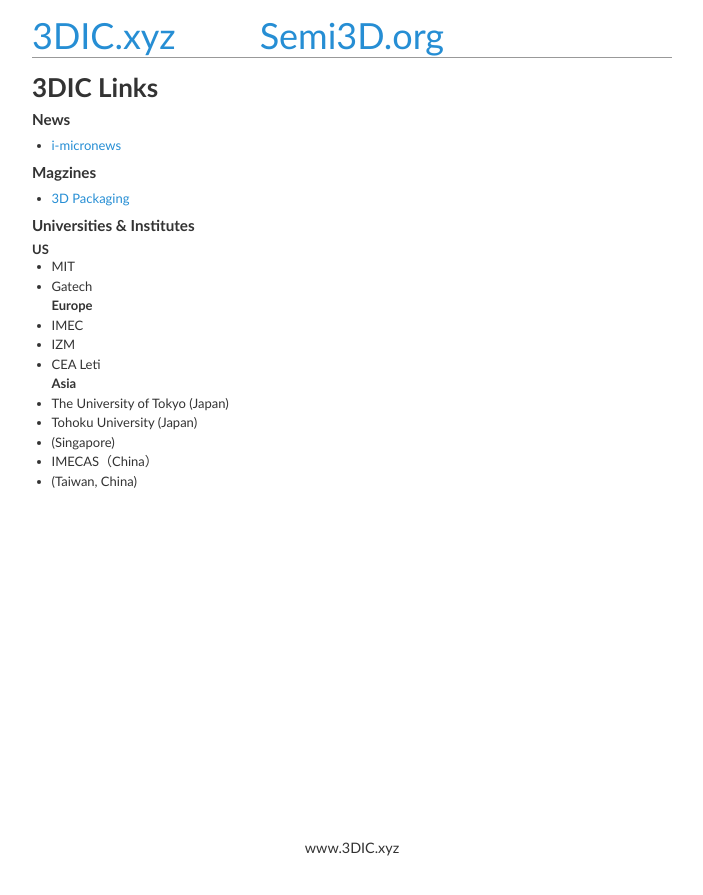
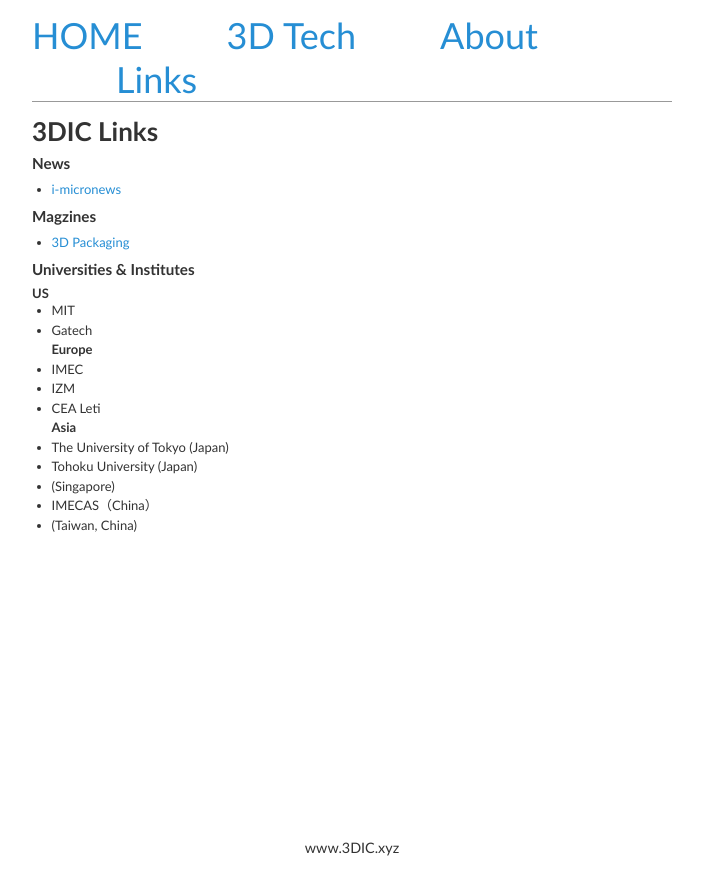
Before and after one commit to 3DIC/3dic.github.io, a Jekyll site: the page built from links.md, in a window 1280 px wide. Shown: the top 895 px of the page, without its empty margins (288-991 px from the left). Built offline with Jekyll 4.4.1, drawn with Linux system fonts in a browser that asks for light colours; nearby versions of some CDN libraries; some web fonts are replaced.

Commit message:
页面顶部默认导航栏

```diff
--- a/_layouts/default.html
+++ b/_layouts/default.html
@@ -4,12 +4,10 @@
 ---
 <div id="header">
   <ul>
-   <li>
-      <a href="http://www.3dic.xyz">3DIC.xyz</a>
-      </li>
-      <li>
-      <a href="http://www.semi3d.org">Semi3D.org</a>
-    </li>
+   <li>      <a href="http://www.3dic.xyz">HOME</a>    </li>
+   <li>      <a href="http://www.3dic.xyz/wiki">3D Tech</a>    </li>
+   <li>      <a href="http://www.3dic.xyz/about">About</a>    </li>
+   <li>      <a href="http://www.3dic.xyz/links">Links</a>    </li>
   </ul>
   <div style="clear:both"></div>
 </div>
```
